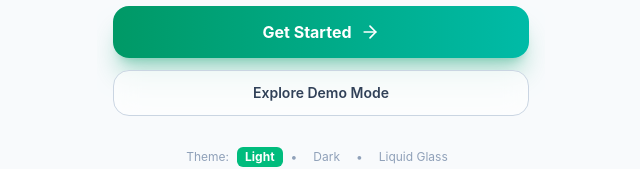
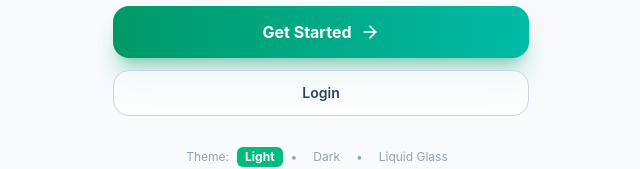
Before and after one commit to fatedusk/resqra, a React (Vite) app: page / in a window 1280 px wide. Shown: the part 601-770 px from the top of the page, without its empty margins (319-959 px from the left). Built offline with nearby package versions, Linux system fonts and the light colour scheme.

Commit message:
fix: align welcome screen CTA buttons to reference design

```diff
--- a/src/pages/WelcomePage.tsx
+++ b/src/pages/WelcomePage.tsx
@@ -59,10 +59,10 @@ export const WelcomePage: React.FC = () => {
         </Link>
 
         <Link
-          to="/home"
+          to="/profile"
           className="w-full py-3 px-6 rounded-2xl border border-slate-300 dark:border-slate-700 hover:border-slate-400 dark:hover:border-slate-600 bg-white/60 dark:bg-slate-800/60 backdrop-blur-md text-slate-700 dark:text-slate-200 font-semibold text-sm flex items-center justify-center transition"
         >
-          Explore Demo Mode
+          Login
         </Link>
       </div>
 
```
